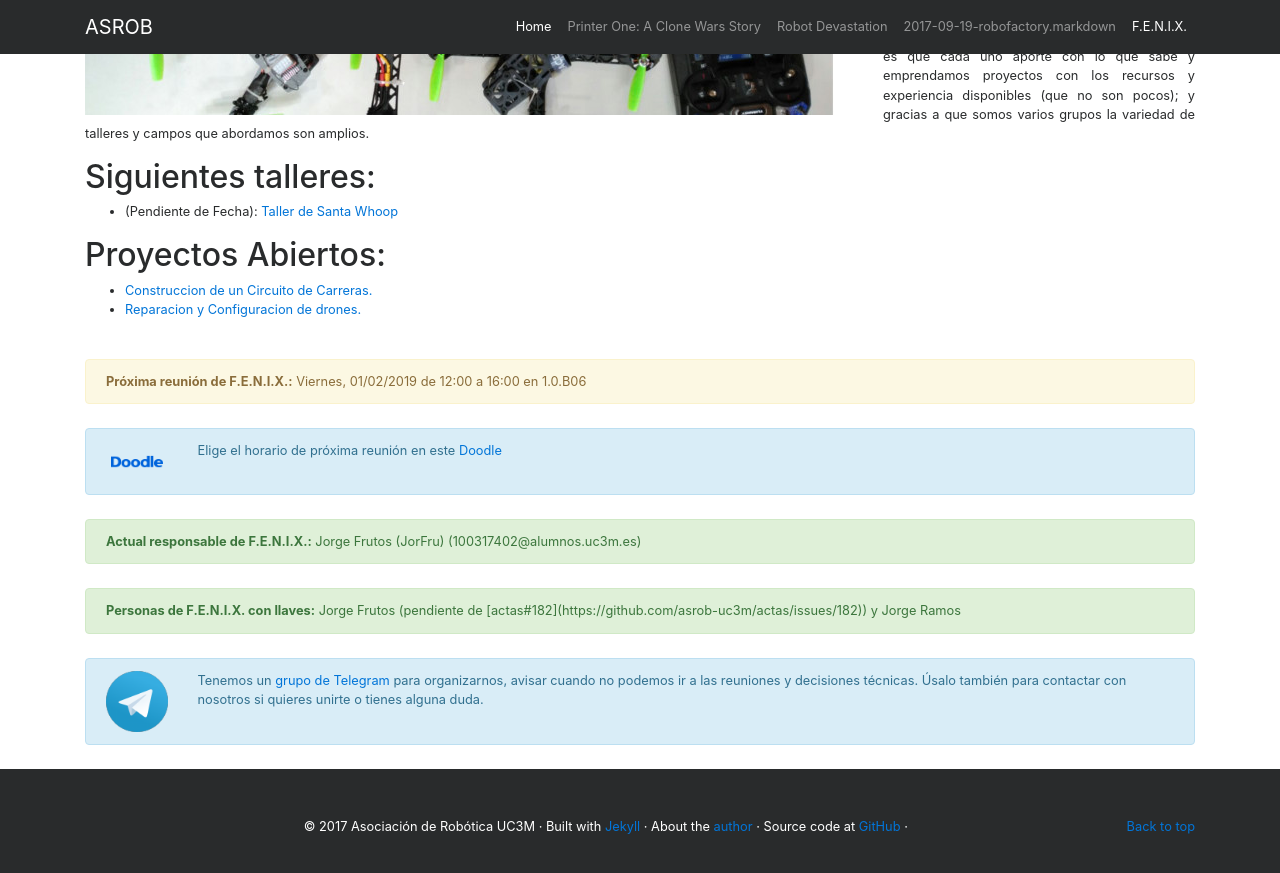
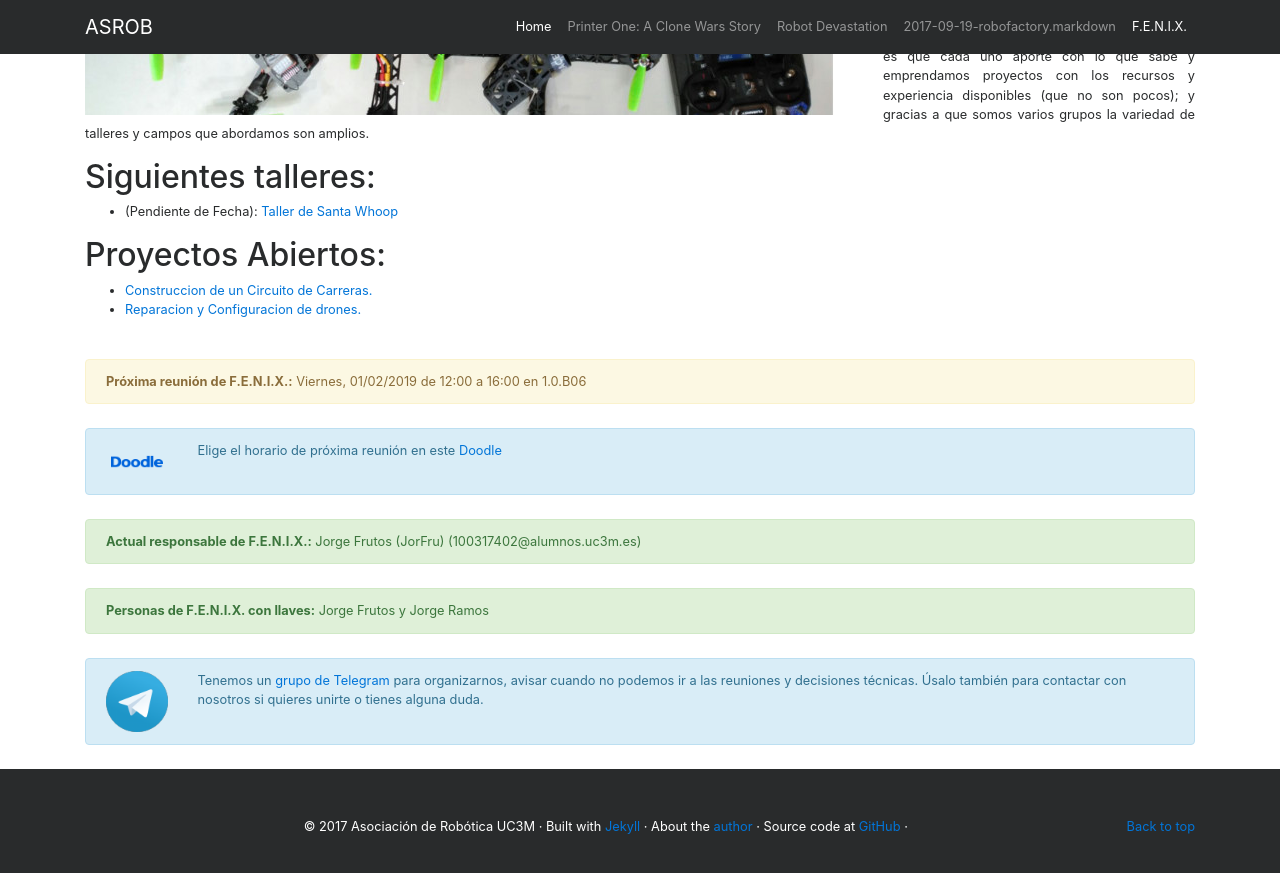
Before and after one commit to asrob-uc3m/asrob-uc3m.github.io, a Jekyll site: the page built from _workgroups/2018-10-02-fenix.markdown, in a window 1280 px wide and 900 px high, scrolled down 1112 px. Shown: the top 873 px of the window. Built offline with Jekyll 4.4.1, drawn with Linux system fonts in a browser that asks for light colours.

Commit message:
JorFru pilló llave

```diff
--- a/_workgroups/2018-10-02-fenix.markdown
+++ b/_workgroups/2018-10-02-fenix.markdown
@@ -11,7 +11,7 @@ picture: /img/fenix.jpg
 picture_full: /img/uavs-full.jpg
 type: workgroup
 url_telegram: https://t.me/UAVdronesdecarreras
-keys_info: Jorge Frutos (pendiente de [actas#182](https://github.com/asrob-uc3m/actas/issues/182)) y Jorge Ramos
+keys_info: Jorge Frutos y Jorge Ramos
 workgroup_id: fenix
 ---
 
```
